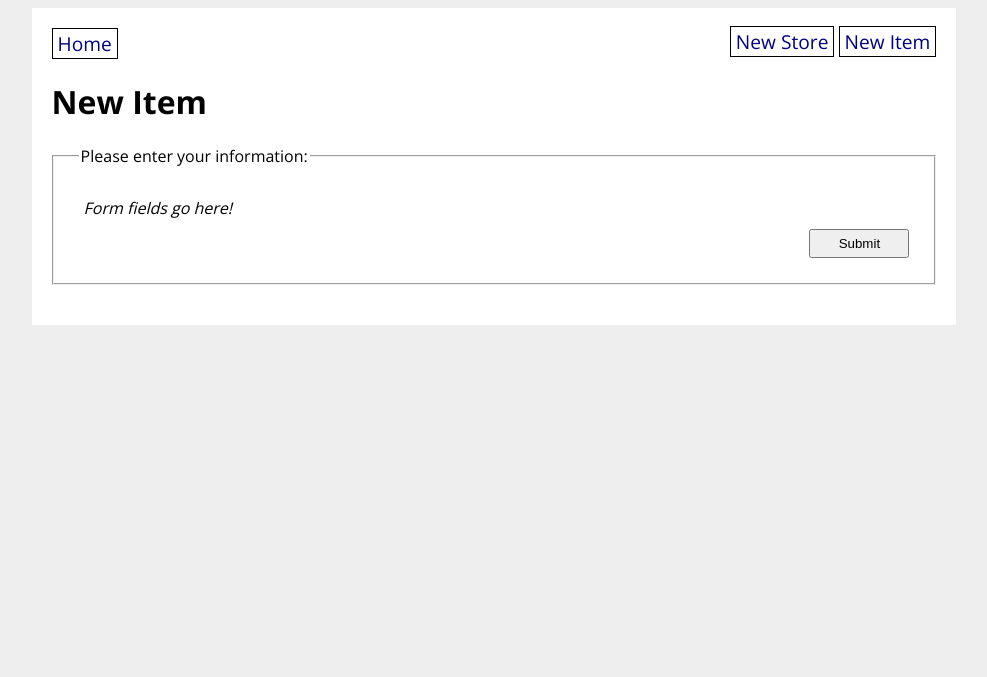
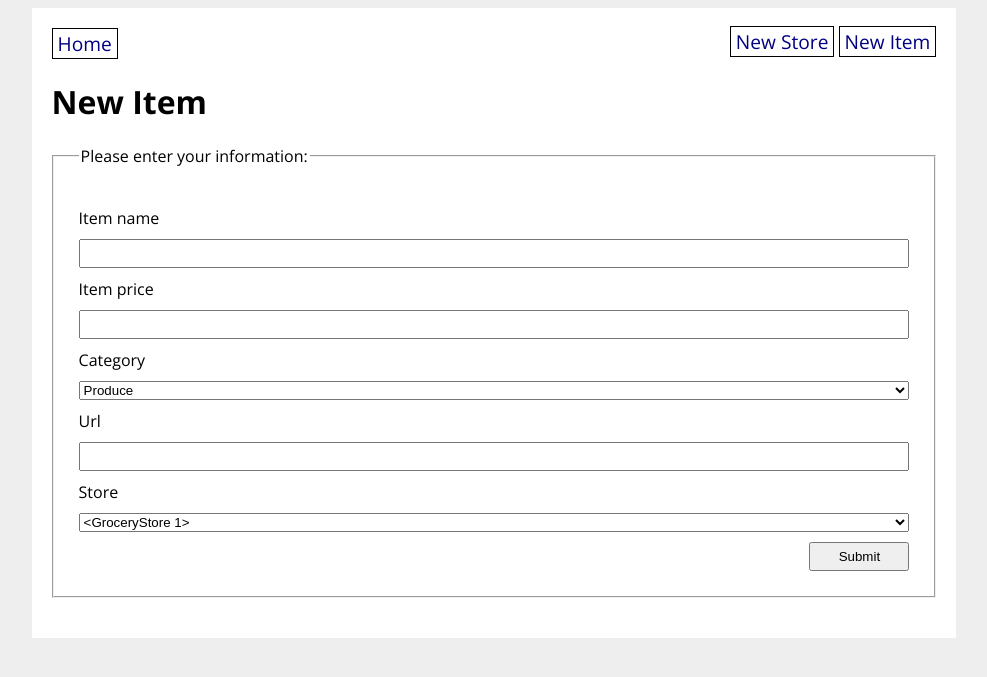
Before and after one commit to mxrtydluffy/Grocery-Store, a Flask app: page /new_item in a window 1280 px wide. Shown: the top 677 px of the page, without its empty margins (146-1133 px from the left). Run offline with Flask 2, Linux system fonts and the light colour scheme; tables that the repository leaves empty hold one stand-in row (values such as "Sample post").

Commit message:
did new items & store details

```diff
--- a/grocery_app/forms.py
+++ b/grocery_app/forms.py
@@ -13,7 +13,7 @@ class GroceryStoreForm(FlaskForm):
     # - address - StringField
     # - submit button
 
-    title = StringField('Store name',
+    title = StringField('Store Name',
         validators=[
             DataRequired(),
             Length(min=3, max=80, message="Your store must be between 3 and 80 characters.")
--- a/grocery_app/routes.py
+++ b/grocery_app/routes.py
@@ -58,7 +58,7 @@ def new_item():
             price = form.price.data,
             category = form.category.data,
             photo_url = form.photo_url.data,
-            store_id = form.store.data,
+            store = form.store.data,
         )
         # Adding to database
         db.session.add(new_grocery_item)
@@ -112,7 +112,7 @@ def item_detail(item_id):
         item.category = form.category.data,
         item.price = form.price.data,
         item.photo_url = form.photo_url.data,
-        item.store_id = form.store_id.data
+        item.store = form.store.data
 
         db.session.add(item)
         db.session.commit()
--- a/grocery_app/templates/new_item.html
+++ b/grocery_app/templates/new_item.html
@@ -6,14 +6,43 @@
 <form method="POST">
     <fieldset>
         <legend>Please enter your information:</legend>
+        <ul>
+            {% for error in form.name.errors %}
+            <li class="error">{{ error }}</li>
+            {% endfor %}
+            {%for error in form.price.errors %}
+            <li class="error">{{ error }}</li>
+            {% endfor %}
+            {%for error in form.category.errors %}
+            <li class="error">{{ error }}</li>
+            {% endfor %}
+            {%for error in form.photo_url.errors %}
+            <li class="error">{{ error }}</li>
+            {% endfor %}
+            {% for error in form.store.errors %}
+            <li class="error">{{ error }}</li>
+            {% endfor %}
+        </ul>
 
+        {{ form.name.label }}
+        {{ form.name }}
+
+        {{ form.price.label }}
+        {{ form.price }}
+
+        {{ form.category.label }}
+        {{ form.category }}
+
+        {{ form.photo_url.label }}
+        {{ form.photo_url }}
+
+        {{ form.store.label }}
+        {{ form.store }}
 
 
         <!-- TODO: Remove the next paragraph and use the `form` object passed in
             from the route to render a form. -->
-        <p><em>Form fields go here!</em></p>
-
-        <input type="submit" value="Submit">
+        {{ form.submit }}
     </fieldset>
 </form>
 
```
Also changed, not shown: grocery_app/templates/store_detail.html (+17 -5 lines).
